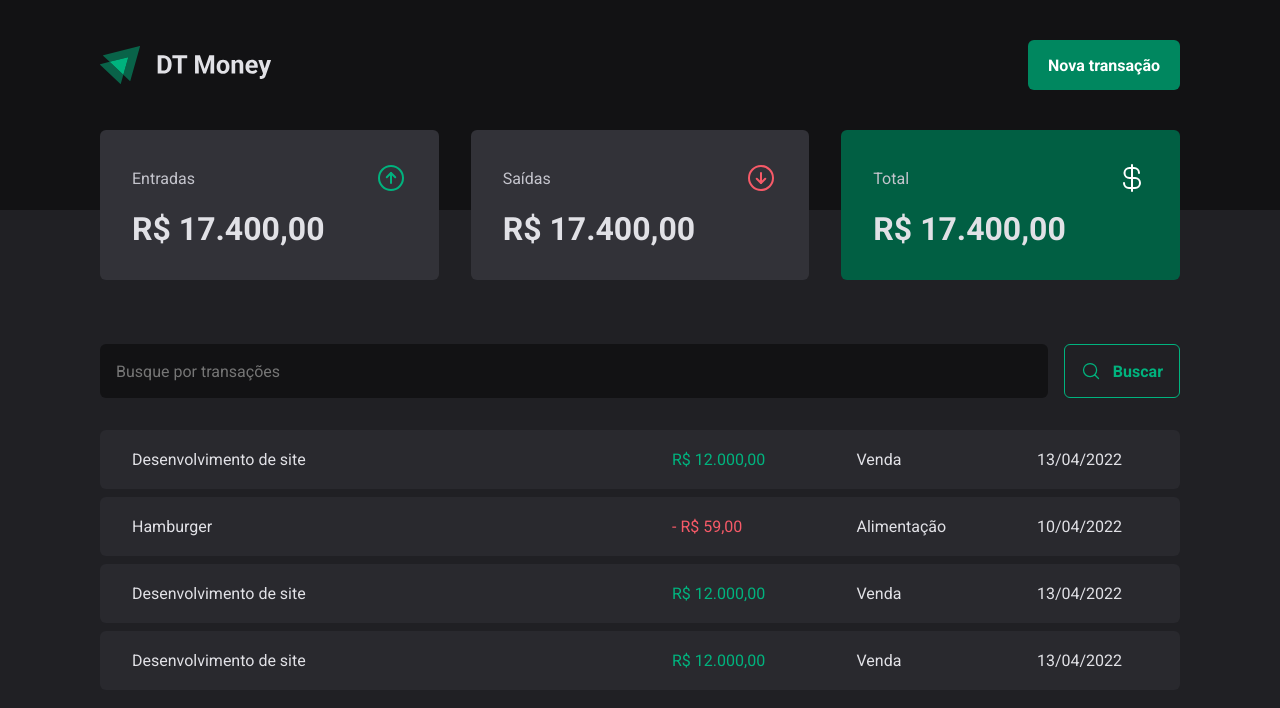
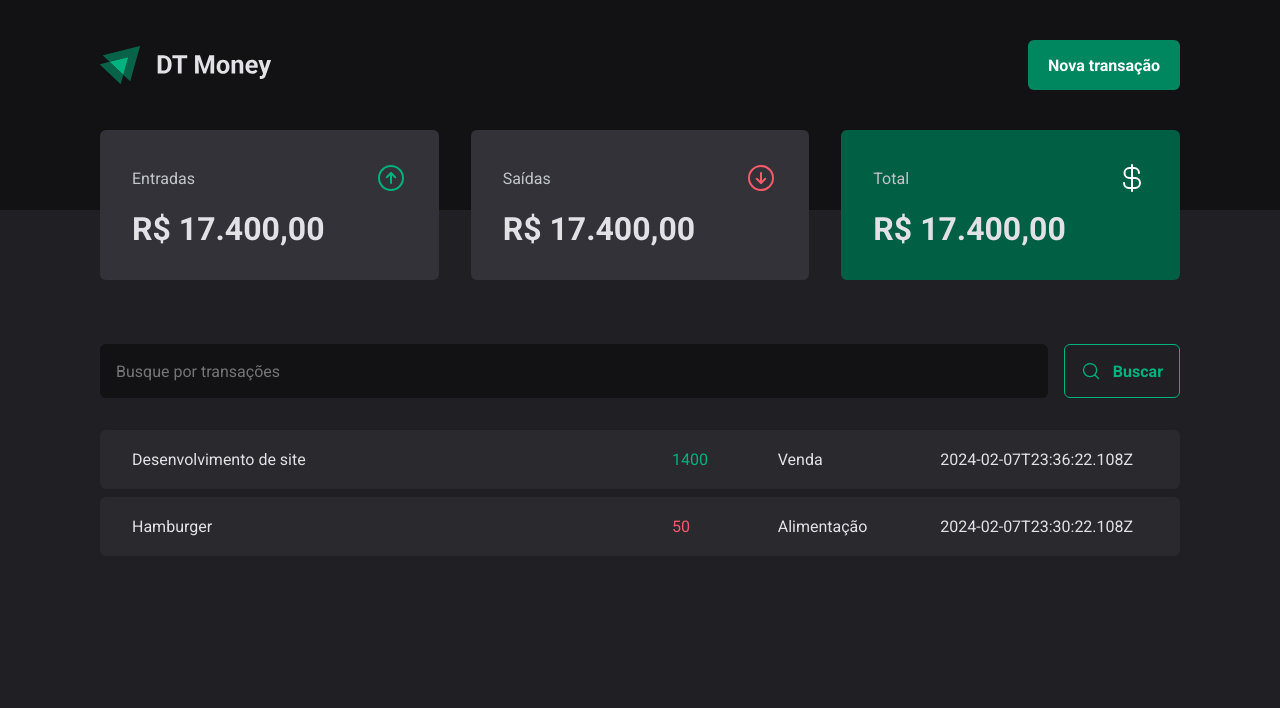
Before and after one commit to bruno-castilho/03-dt-money, a React (Vite) app: page / in a window 1280 px wide. Shown: the top 708 px of the page. Built offline with nearby package versions, Linux system fonts and the light colour scheme; data requests are answered from the project's data file.

Commit message:
making http request

```diff
--- a/src/pages/Transactions/index.tsx
+++ b/src/pages/Transactions/index.tsx
@@ -1,3 +1,4 @@
+import { useEffect, useState } from 'react'
 import { Header } from '../../components/Header'
 import { Summary } from '../../components/Summary'
 import { SearchForm } from './SearchForm'
@@ -7,7 +8,29 @@
   TransactionsTable,
 } from './styles'
 
+interface Transactions {
+  id: 1
+  descriptions: string
+  type: 'income' | 'outcome'
+  category: string
+  price: number
+  createdAt: string
+}
+
 export function Transactions() {
+  const [transactions, setTransactions] = useState<Transactions[]>([])
+
+  async function loadTransactions() {
+    const response = await fetch('http://localhost:3000/transactions')
+    const data = await response.json()
+
+    setTransactions(data)
+  }
+
+  useEffect(() => {
+    loadTransactions()
+  })
+
   return (
     <div>
       <Header />
@@ -17,38 +40,20 @@
         <SearchForm />
         <TransactionsTable>
           <tbody>
-            <tr>
-              <td width="50%">Desenvolvimento de site</td>
-              <td>
-                <PriceHighlight variant="income">R$ 12.000,00</PriceHighlight>
-              </td>
-              <td>Venda</td>
-              <td>13/04/2022</td>
-            </tr>
-            <tr>
-              <td width="50%">Hamburger</td>
-              <td>
-                <PriceHighlight variant="outcome">- R$ 59,00 </PriceHighlight>
-              </td>
-              <td>Alimentação</td>
-              <td>10/04/2022</td>
-            </tr>
-            <tr>
-              <td width="50%">Desenvolvimento de site</td>
-              <td>
-                <PriceHighlight variant="income">R$ 12.000,00</PriceHighlight>
-              </td>
-              <td>Venda</td>
-              <td>13/04/2022</td>
-            </tr>
-            <tr>
-              <td width="50%">Desenvolvimento de site</td>
-              <td>
-                <PriceHighlight variant="income">R$ 12.000,00</PriceHighlight>
-              </td>
-              <td>Venda</td>
-              <td>13/04/2022</td>
-            </tr>
+            {transactions.map((transaction) => {
+              return (
+                <tr key={transaction.id}>
+                  <td width="50%">{transaction.descriptions}</td>
+                  <td>
+                    <PriceHighlight variant={transaction.type}>
+                      {transaction.price}
+                    </PriceHighlight>
+                  </td>
+                  <td>{transaction.category}</td>
+                  <td>{transaction.createdAt}</td>
+                </tr>
+              )
+            })}
           </tbody>
         </TransactionsTable>
       </TransactionsContainer>
```
